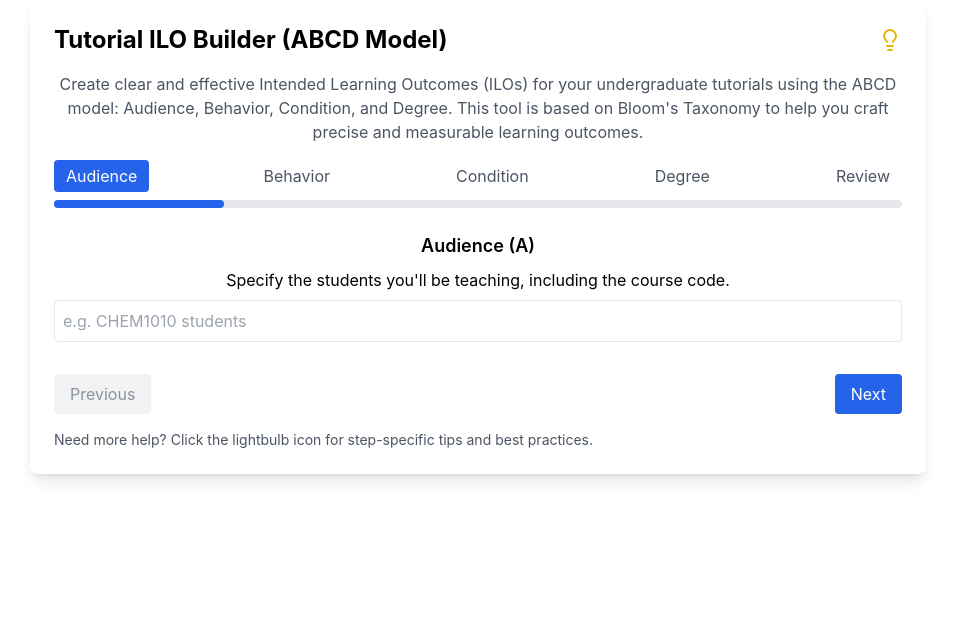
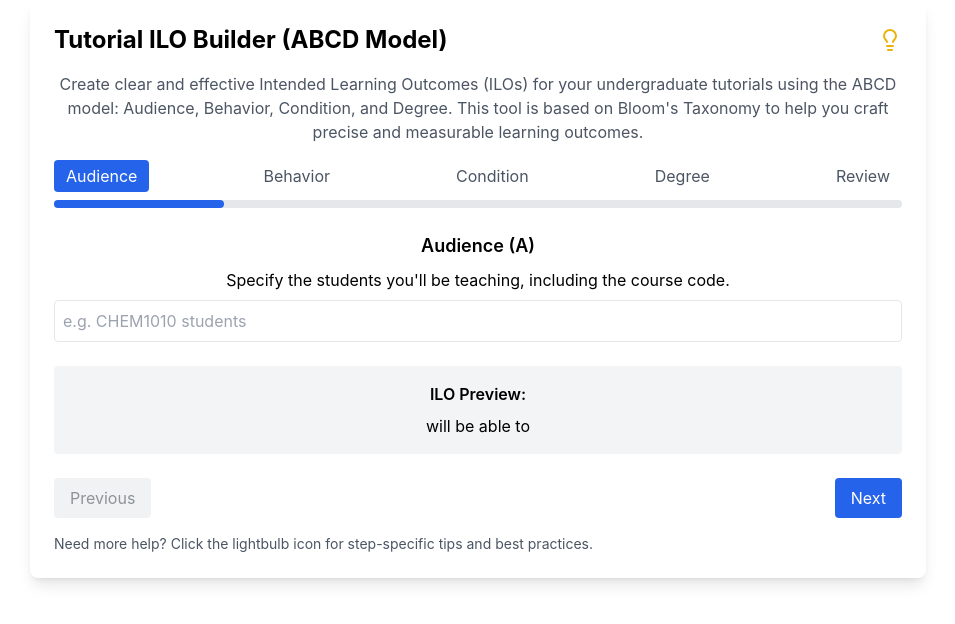
Before and after one commit to karinaykh/ilobuilder, a React (Create React App) app: page / in a window 1280 px wide. Shown: the top 624 px of the page, without its empty margins (162-1117 px from the left). Built offline with nearby package versions, Linux system fonts and the light colour scheme.

Commit message:
basic functions done, wait for ai

```diff
--- a/src/components/enhanced-ilo-builder-with-ai.tsx
+++ b/src/components/enhanced-ilo-builder-with-ai.tsx
@@ -80,6 +80,20 @@ const EnhancedILOBuilderWithAI: React.FC = () => {
 
   const renderILO = () => {
     return `${ilo.audience} will be able to ${ilo.behavior.verbAndTask} ${ilo.condition} ${ilo.degree}`.trim();
+  };
+
+  const renderPreview = () => {
+    if (step < 4) { // Only show preview for the first 4 steps
+      return (
+        <div className="mt-4 p-4 bg-gray-100 rounded">
+          <h4 className="font-semibold mb-2">ILO Preview:</h4>
+          <p>
+            {ilo.audience} will be able to {ilo.behavior.verbAndTask} {ilo.condition} {ilo.degree}
+          </p>
+        </div>
+      );
+    }
+    return null;
   };
 
   const renderStepContent = () => {
@@ -318,7 +332,7 @@ const EnhancedILOBuilderWithAI: React.FC = () => {
         </div>
       </div>
       {renderStepContent()}
-
+      {renderPreview()}
       {renderNavigationButtons()}
 
       <div className="mt-4 flex items-center text-sm text-gray-600">
```
Also changed, not shown: 1 other file (tests, documents, lock files or other folders).
